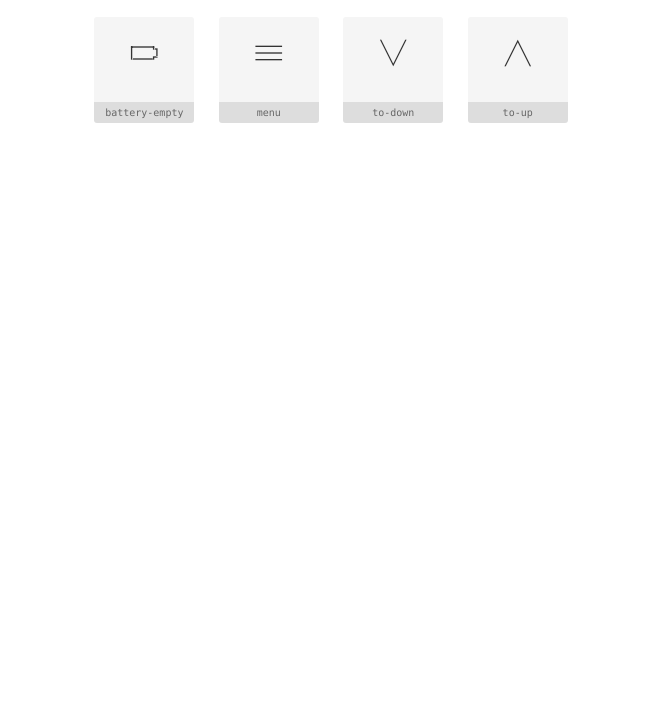
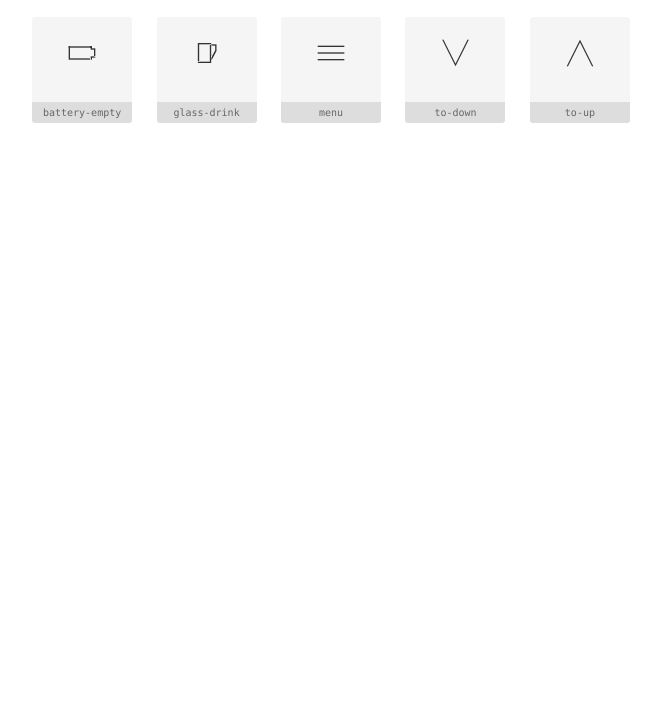
Before and after one commit to stellar-labs/icon-strike, a website: page docs/index.html in a window 1280 px wide. Shown: the part 83-800 px from the top of the page, without its empty margins (309-970 px from the left). Drawn offline with Linux system fonts and the light colour scheme.

Commit message:
added icon glass-drink

```diff
--- a/docs/icons.css
+++ b/docs/icons.css
@@ -1,10 +1,10 @@
 @font-face {
     font-family: "icons";
-    src: url("./icons.eot?c09c7d1832092eff16d0aef3b61aa45d?#iefix") format("embedded-opentype"),
-url("./icons.woff2?c09c7d1832092eff16d0aef3b61aa45d") format("woff2"),
-url("./icons.woff?c09c7d1832092eff16d0aef3b61aa45d") format("woff"),
-url("./icons.ttf?c09c7d1832092eff16d0aef3b61aa45d") format("truetype"),
-url("./icons.svg?c09c7d1832092eff16d0aef3b61aa45d#icons") format("svg");
+    src: url("./icons.eot?1e206eea9a7c60c84a72fe9473a5ad01?#iefix") format("embedded-opentype"),
+url("./icons.woff2?1e206eea9a7c60c84a72fe9473a5ad01") format("woff2"),
+url("./icons.woff?1e206eea9a7c60c84a72fe9473a5ad01") format("woff"),
+url("./icons.ttf?1e206eea9a7c60c84a72fe9473a5ad01") format("truetype"),
+url("./icons.svg?1e206eea9a7c60c84a72fe9473a5ad01#icons") format("svg");
 }
 
 i {
@@ -25,12 +25,15 @@ i[class^="icon-"]:before, i[class*=" icon-"]:before {
 .icon-battery-empty:before {
     content: "\f101";
 }
-.icon-menu:before {
+.icon-glass-drink:before {
     content: "\f102";
 }
-.icon-to-down:before {
+.icon-menu:before {
     content: "\f103";
 }
-.icon-to-up:before {
+.icon-to-down:before {
     content: "\f104";
 }
+.icon-to-up:before {
+    content: "\f105";
+}
--- a/docs/index.html
+++ b/docs/index.html
@@ -54,11 +54,11 @@
 
         @font-face {
     font-family: "icons";
-    src: url("./icons.eot?16d2ebf97963427816da19684d9de7c8?#iefix") format("embedded-opentype"),
-url("./icons.woff2?16d2ebf97963427816da19684d9de7c8") format("woff2"),
-url("./icons.woff?16d2ebf97963427816da19684d9de7c8") format("woff"),
-url("./icons.ttf?16d2ebf97963427816da19684d9de7c8") format("truetype"),
-url("./icons.svg?16d2ebf97963427816da19684d9de7c8#icons") format("svg");
+    src: url("./icons.eot?0e0f51c7da22ef759cb3bd7d04dd5d72?#iefix") format("embedded-opentype"),
+url("./icons.woff2?0e0f51c7da22ef759cb3bd7d04dd5d72") format("woff2"),
+url("./icons.woff?0e0f51c7da22ef759cb3bd7d04dd5d72") format("woff"),
+url("./icons.ttf?0e0f51c7da22ef759cb3bd7d04dd5d72") format("truetype"),
+url("./icons.svg?0e0f51c7da22ef759cb3bd7d04dd5d72#icons") format("svg");
 }
 
 i {
@@ -79,14 +79,17 @@ i[class^="icon-"]:before, i[class*=" icon-"]:before {
 .icon-battery-empty:before {
     content: "\f101";
 }
-.icon-menu:before {
+.icon-glass-drink:before {
     content: "\f102";
 }
-.icon-to-down:before {
+.icon-menu:before {
     content: "\f103";
 }
+.icon-to-down:before {
+    content: "\f104";
+}
 .icon-to-up:before {
-    content: "\f104";
+    content: "\f105";
 }
 
 
@@ -103,6 +106,15 @@ i[class^="icon-"]:before, i[class*=" icon-"]:before {
             </span>
             <br>
             <span class='label'>battery-empty</span>
+        </div>
+
+
+        <div class="preview">
+            <span class="inner">
+                <i class="icon-glass-drink"></i>
+            </span>
+            <br>
+            <span class='label'>glass-drink</span>
         </div>
 
 
```
Also changed, not shown: docs/icons.json (+4 -3 lines), dist/icons.css, dist/icons.html, dist/icons.json, dist/icons.svg, dist/icons.ttf, dist/icons.woff, dist/icons.woff2, docs/icons.svg, docs/icons.ttf, docs/icons.woff, docs/icons.woff2, src/img/glass-drink.svg (added), 2 other files.
